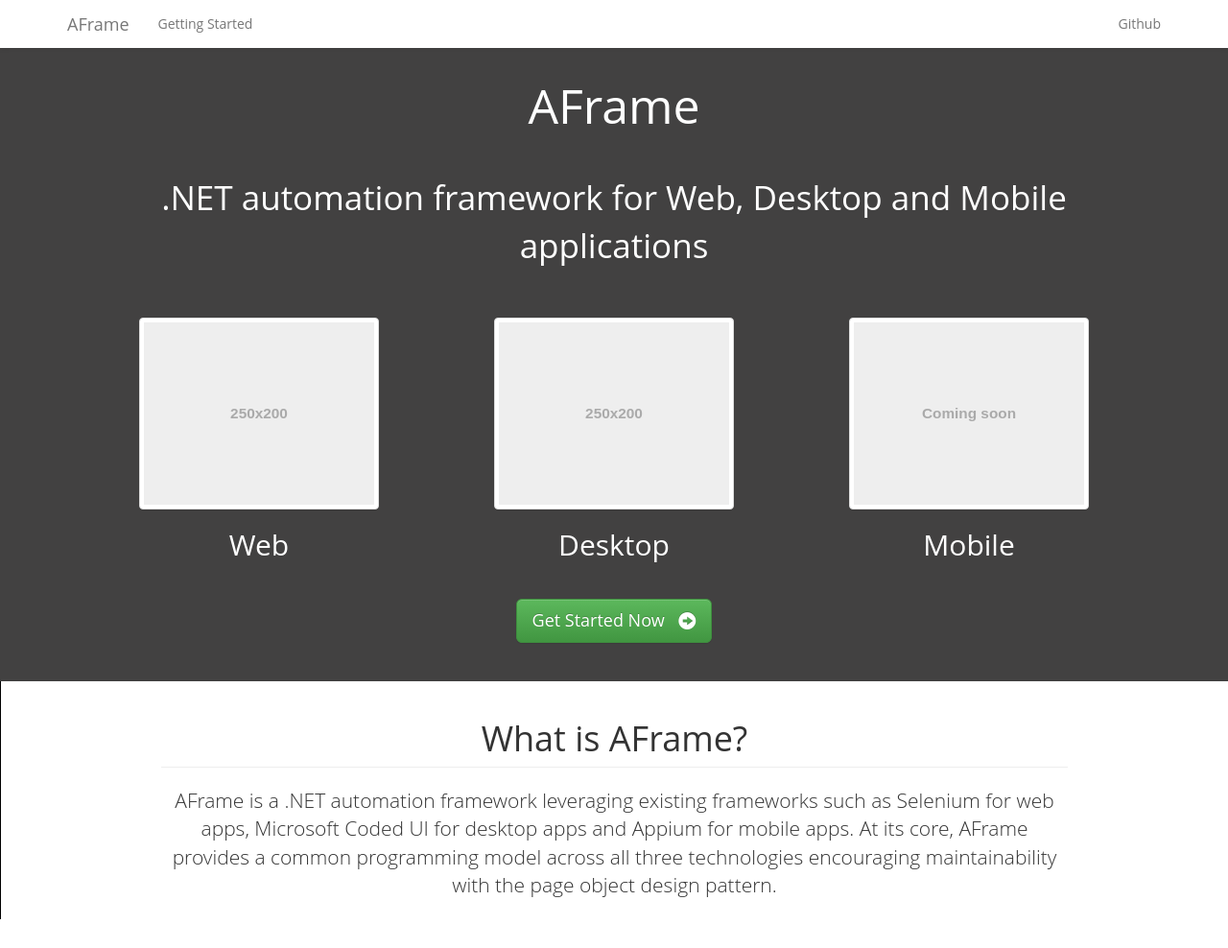
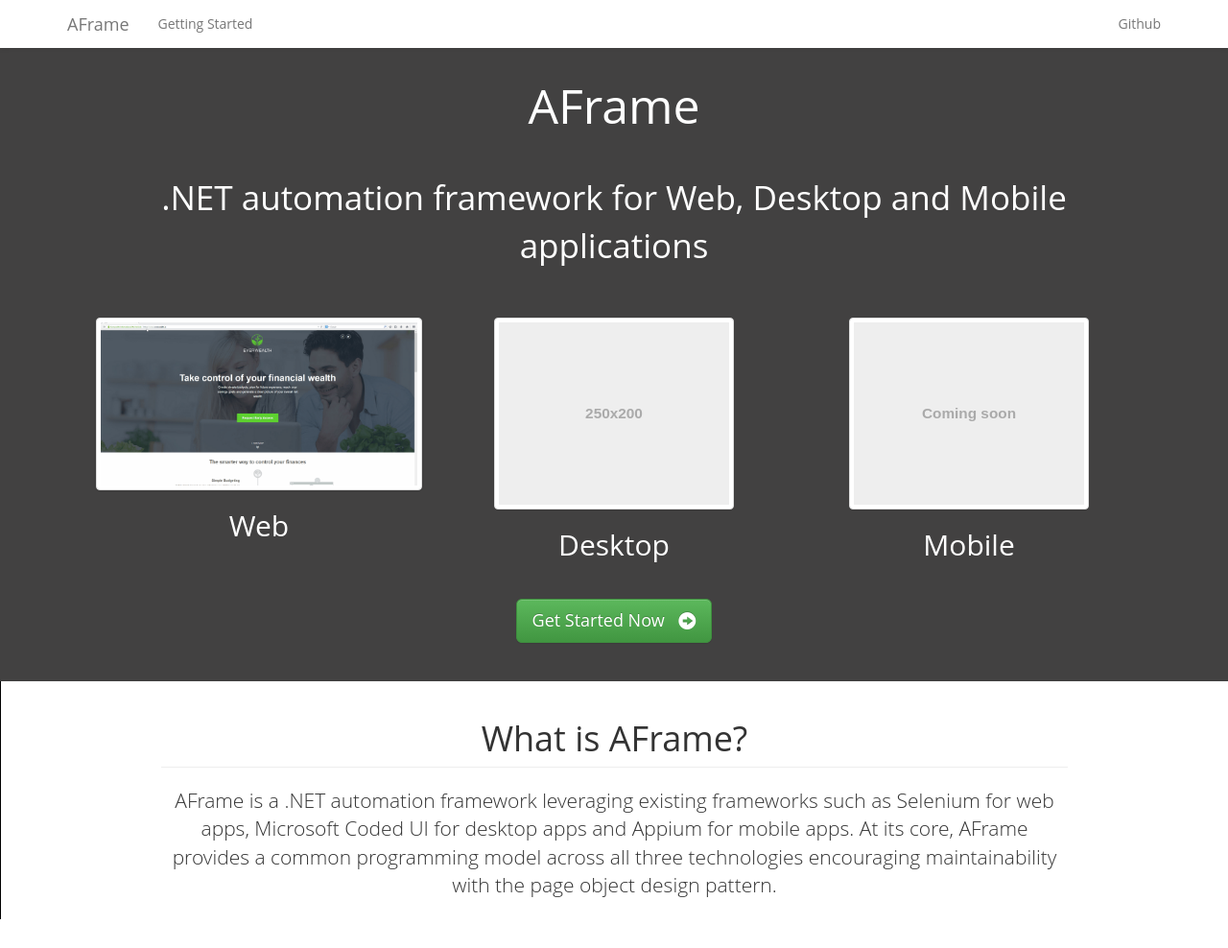
Before and after one commit to AFrame/aframe.github.io, a Jekyll site: the page built from index.html, in a window 1280 px wide. Shown: the whole page at 96% size. Built offline with Jekyll 4.4.1, drawn with Linux system fonts in a browser that asks for light colours; Markdown is read by kramdown in place of the engine named in the settings.

Commit message:
Added gif for web

```diff
--- a/index.html
+++ b/index.html
@@ -11,7 +11,7 @@
             <div class="tag-line">.NET automation framework for Web, Desktop and Mobile applications</div>
             <div class="showoff ">
                 <div class="col-xs-12 col-sm-4">
-                    <img class="img-responsive img-thumbnail center-block" src="js/holder.js/250x200/text:" alt="Web">
+                    <img class="img-responsive img-thumbnail center-block" src="web.gif" alt="Web">
                     <h2>Web</h2>
                 </div>
                 <div class="col-xs-12 col-sm-4">
```
Also changed, not shown: web.gif (added), 1 other file.
